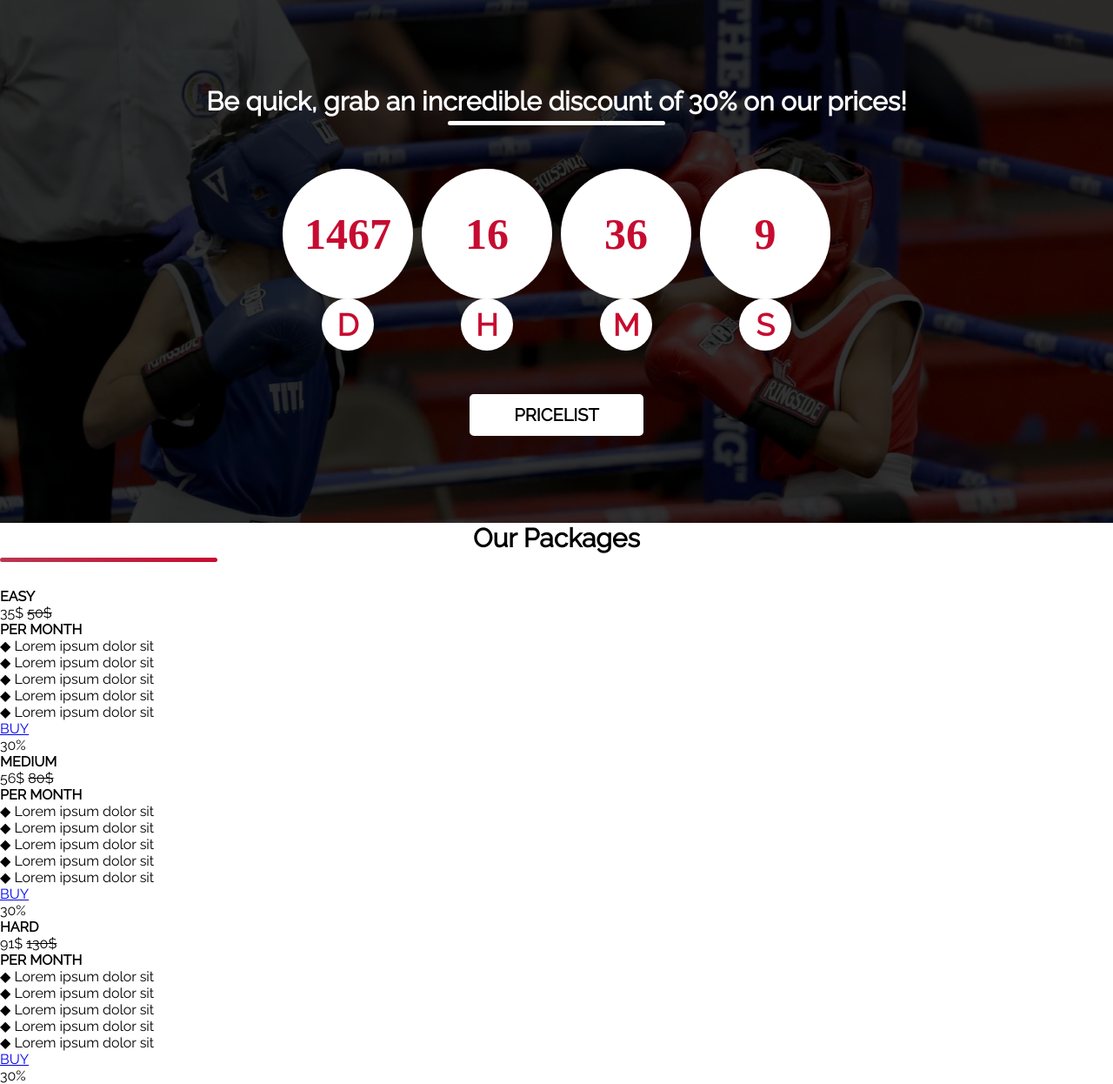
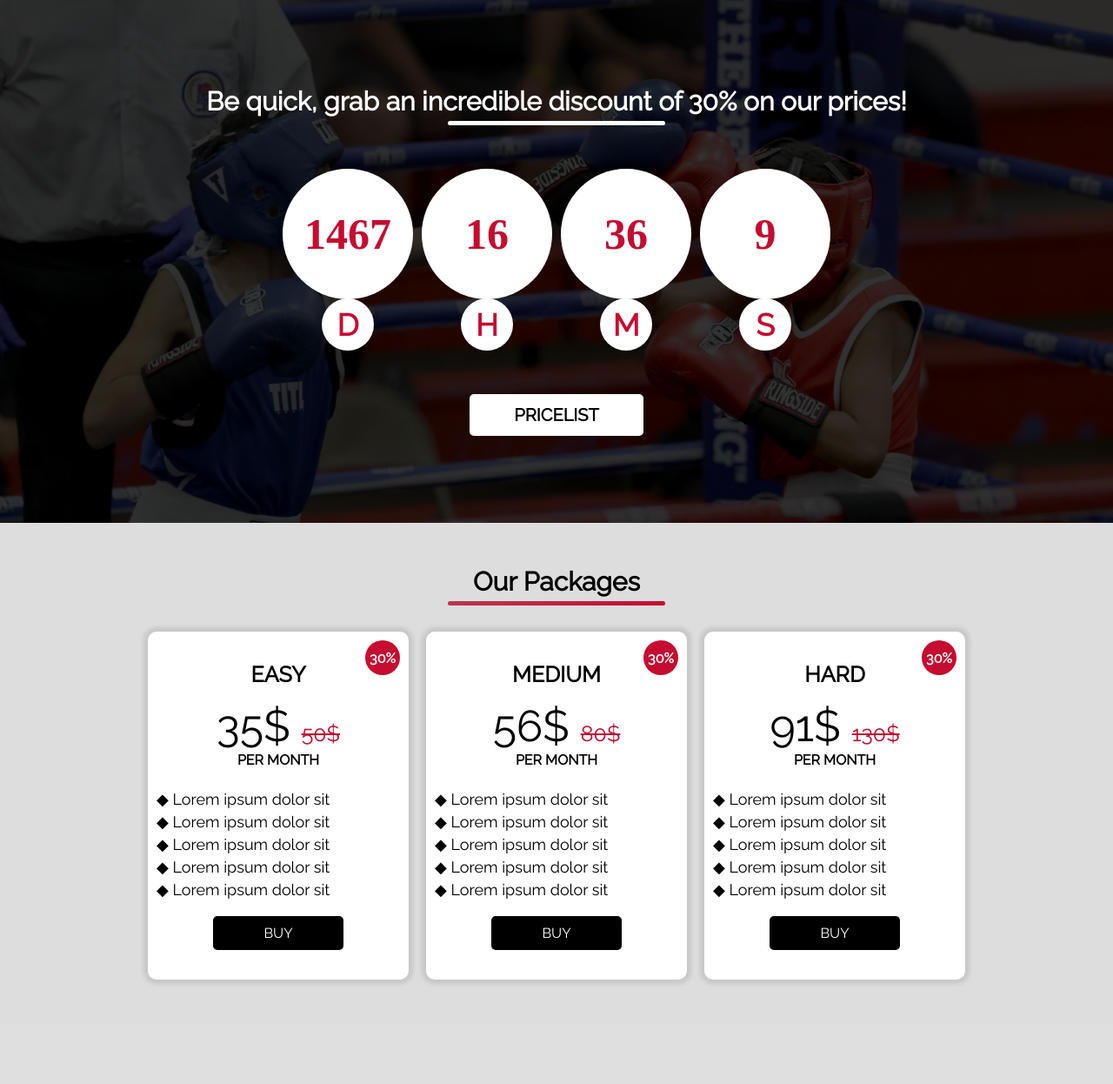
Before and after one commit to MilosM00/box-website, a PHP site: page / in a window 1280 px wide. Shown: the part 1950-3196 px from the top of the page at 87% size. After the commit the page ends 3081 px from the top, so only its background shows below. Run offline with PHP 8.4, Linux system fonts and the light colour scheme; some libraries are stand-ins or nearby versions.

Commit message:
index-css updated

```diff
--- a/style/index.css
+++ b/style/index.css
@@ -600,3 +600,93 @@ body{
     }
 }
 /* END COUNTDOWN */
+
+/* START PRICELIST */
+.pricelist{
+    display: flex;
+    justify-content: center;
+    align-items: center;
+    flex-direction: column;
+    padding-top: 50px;
+    padding-bottom: 50px;
+    background-color: #dddddd;
+}
+
+.inline-pricelist{
+    display: flex;
+    justify-content: center;
+    align-items: center;
+    gap: 20px;
+}
+
+.inline-pricelist > div{
+    position : relative;
+    display: flex;
+    justify-content: center;
+    align-items: center;
+    flex-direction: column;
+    padding: 10px;
+    background-color: #fff;
+    box-shadow: 0 0 5px 5px rgba(0,0,0, 0.1);
+    border-radius: 10px;
+    width: 300px;
+    height: 400px;
+}
+
+.inline-pricelist > div > p{
+    font-size: 25px;
+    padding-bottom: 15px;
+}
+
+.inline-pricelist > div > ul{
+    width: 100%;
+    padding-top: 20px;
+}
+
+.inline-pricelist > div > ul > li{
+    padding-top: 5px;
+    font-size: 18px;
+    list-style: none;
+    text-align: left;
+}
+
+.inline-pricelist > div > a{
+    text-decoration: none;
+    margin-top: 20px;
+    text-align: center;
+    background-color: #000;
+    color: #fff;
+    border-radius: 5px;
+    width: 150px;
+    padding: 10px;
+}
+
+.price{
+    font-size: 50px;
+}
+
+.price > del{
+    font-size: 25px;
+    color: #C60C30;
+}
+
+.price > span{
+    font-size: 15px;
+}
+
+.sale{
+    display: flex;
+    justify-content: center;
+    align-items: center;
+    position: absolute;
+    top: 10px;
+    right: 10px;
+
+    background-color: #C60C30;
+    color: #fff;
+    font-weight: 600;
+    width: 40px;
+    height: 40px;
+    border-radius: 50%;
+}
+/* END PRICELIST */
```
